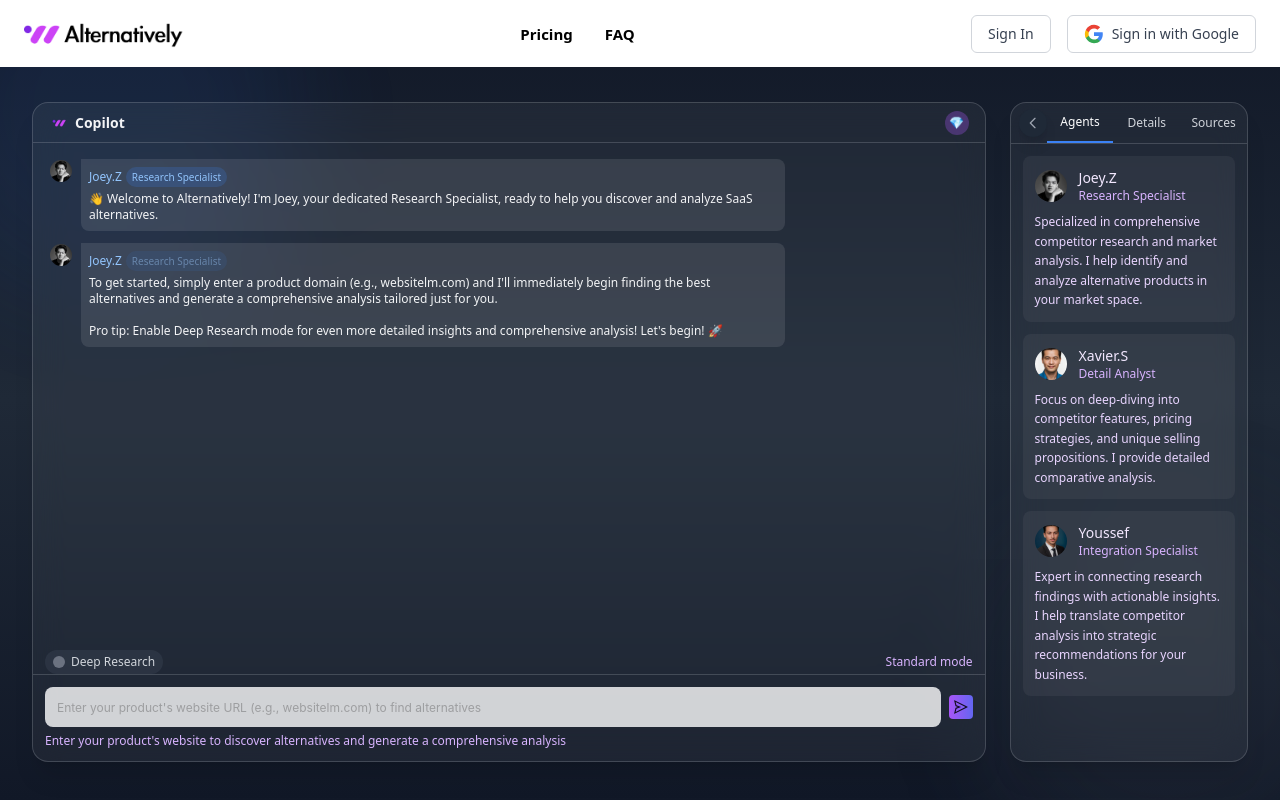
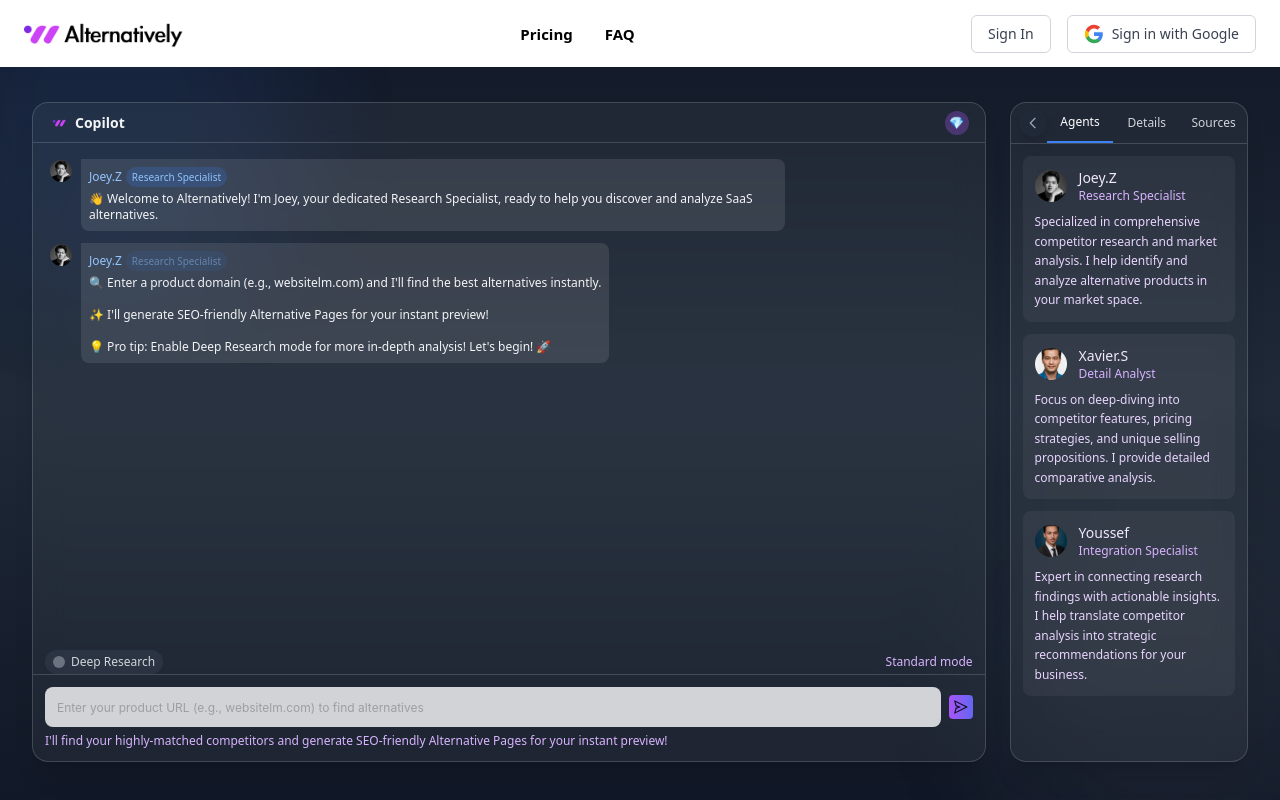
Before and after one commit to Joeyzzyy/Alternative-Research, a Next.js app: page /en in a window 1280 px wide. Shown: the top 800 px of the page. Built offline with nearby package versions, Linux system fonts and the light colour scheme.

Commit message:
features added

```diff
--- a/src/components/common/sections/research-tool.js
+++ b/src/components/common/sections/research-tool.js
@@ -615,7 +615,7 @@
     {
       type: 'agent',
       agentId: 1,
-      content: 'To get started, simply enter a product domain (e.g., websitelm.com) and I\'ll immediately begin finding the best alternatives and generate a comprehensive analysis tailored just for you.\n\nPro tip: Enable Deep Research mode for even more detailed insights and comprehensive analysis! Let\'s begin! 🚀'
+      content: '🔍 Enter a product domain (e.g., websitelm.com) and I\'ll find the best alternatives instantly.\n\n✨ I\'ll generate SEO-friendly Alternative Pages for your instant preview!\n\n💡 Pro tip: Enable Deep Research mode for more in-depth analysis! Let\'s begin! 🚀'
     }
   ];
 
@@ -1483,7 +1483,7 @@
                   ref={inputRef}
                   placeholder={deepResearchMode
                     ? "Enter website for comprehensive analysis..."
-                    : "Enter your product's website URL (e.g., websitelm.com) to find alternatives"}
+                    : "Enter your product URL (e.g., websitelm.com) to find alternatives"}
                   value={userInput}
                   onChange={(e) => setUserInput(e.target.value)}
                   disabled={loading || isMessageSending}
@@ -1513,7 +1513,7 @@
                 />
               </form>
               <div className="text-xs text-purple-300 mt-1.5">
-                Enter your product's website to discover alternatives and generate a comprehensive analysis
+                I'll find your highly-matched competitors and generate SEO-friendly Alternative Pages for your instant preview!
               </div>
             </div>
           </div>
```
